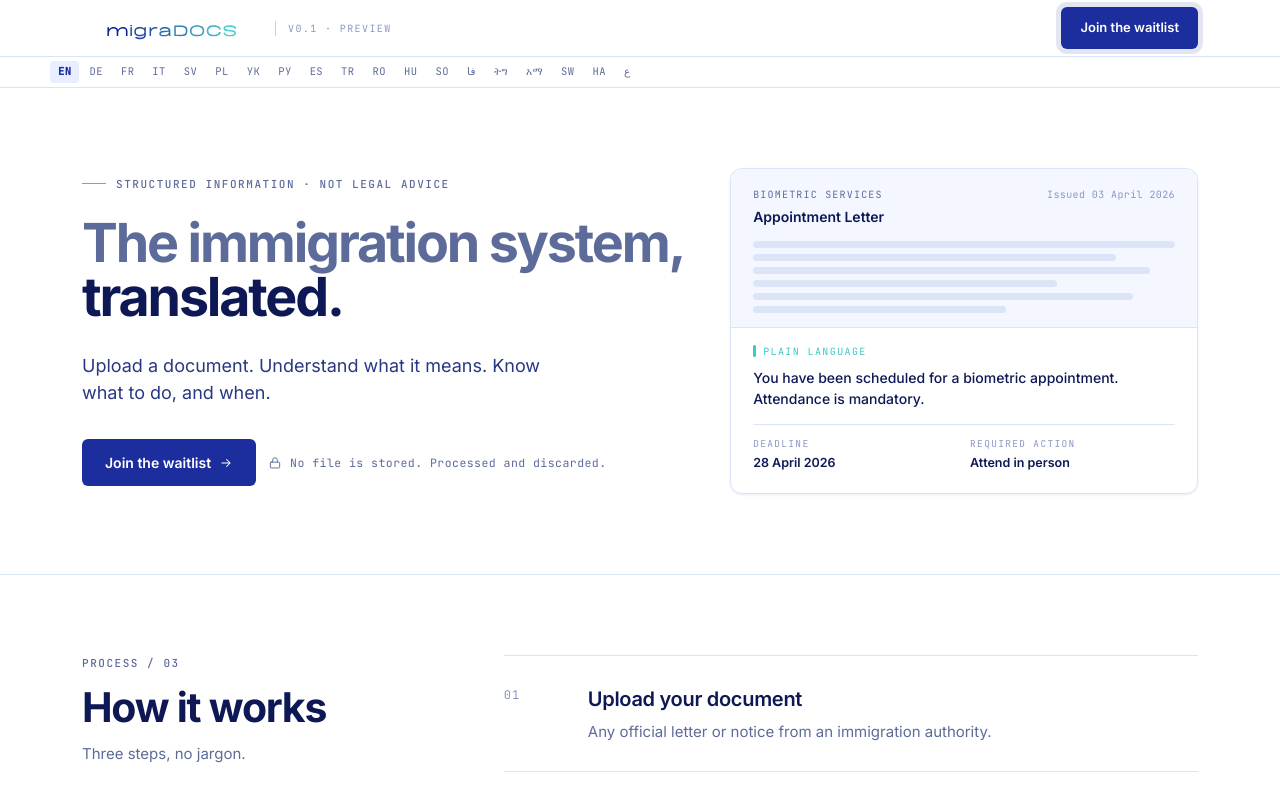
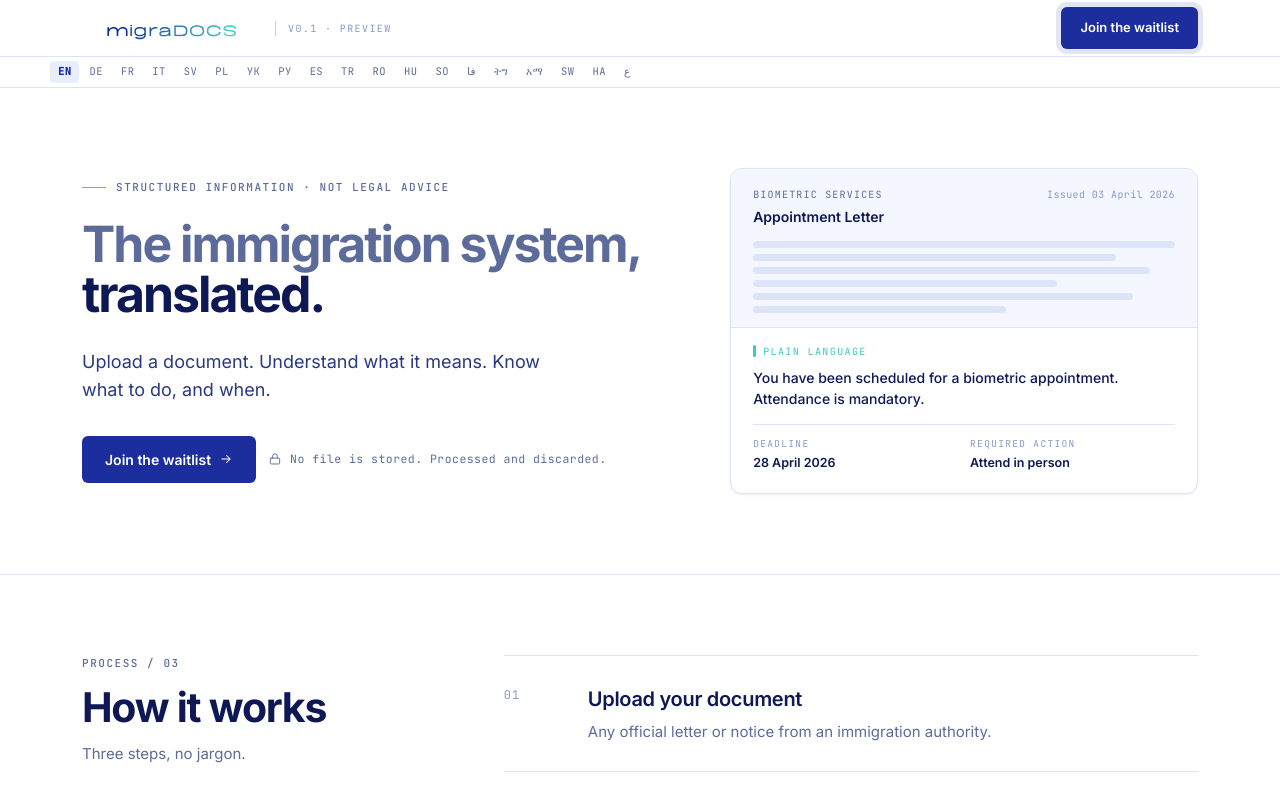
Before and after one commit to AS03-S/side_proj_test, a Next.js app: page / in a window 1280 px wide. Shown: the top 800 px of the page. Built offline with nearby package versions, Linux system fonts and the light colour scheme.

Commit message:
Nudge hero h1 slightly smaller to fit German on one line
https://claude.ai/code/session_016xLb6x5zB7EfeUETCpvTaL

```diff
--- a/src/app/_landing/DirectionB.tsx
+++ b/src/app/_landing/DirectionB.tsx
@@ -34,7 +34,7 @@ export function DirectionB({ lang, onLang }: Props) {
               <span className="accent-bar" style={{ display: "inline-block", width: 24, height: 1, background: "var(--mute-2)" }} />
               {t.hero_kicker}
             </div>
-            <h1 style={{ fontSize: "clamp(2.2rem, 4.2vw, 3.8rem)", lineHeight: 1.0, letterSpacing: "-0.04em", fontWeight: 700, margin: "0 0 28px", color: "var(--ink)", overflowWrap: "break-word" }}>
+            <h1 style={{ fontSize: "clamp(2.1rem, 3.9vw, 3.5rem)", lineHeight: 1.0, letterSpacing: "-0.04em", fontWeight: 700, margin: "0 0 28px", color: "var(--ink)", overflowWrap: "break-word" }}>
               <span style={{ display: "block", color: "var(--mute)" }}>{t.hero_h1_1}</span>
               <span style={{ display: "block" }}>{t.hero_h1_2}</span>
             </h1>
```
